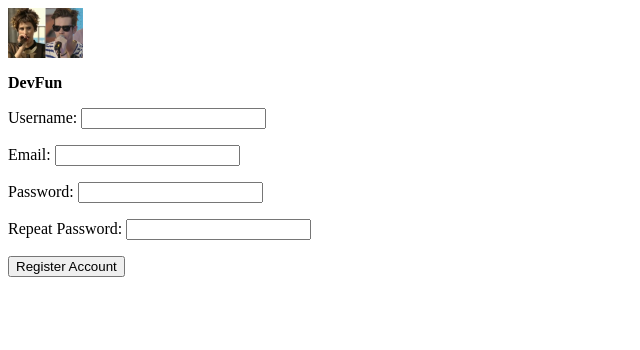
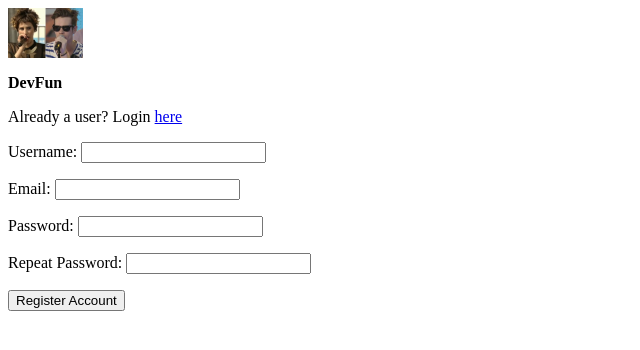
Before and after one commit to JamesDavidCarr/devfun, a Flask app: page /register in a window 1280 px wide. Shown: the top 350 px of the page, without its empty margins (0-640 px from the left). Run offline with Flask 2, Linux system fonts and the light colour scheme.

Commit message:
Moved around different view handlers and differentiated between login/register forms

```diff
--- a/devfun/__init__.py
+++ b/devfun/__init__.py
@@ -8,7 +8,7 @@ app.config.from_object('config')
 db = SQLAlchemy(app)
 
 lm = LoginManager()
-lm.login_view = "/register"
+lm.login_view = "/login"
 lm.init_app(app)
 
 from devfun import views, models
--- a/devfun/forms.py
+++ b/devfun/forms.py
@@ -1,8 +1,9 @@
 from flask.ext.wtf import Form
-from wtforms import Form, BooleanField, TextField, PasswordField
+from wtforms import BooleanField, TextField, PasswordField
 from wtforms.validators import DataRequired, Length, Required, EqualTo
+from .models import User
 
-class LoginForm(Form):
+class RegistrationForm(Form):
     username = TextField('Username', [Length(min=4, max=25)])
     email = TextField('Email Address', [Length(min=6, max=35)])
     password = PasswordField('New Password', [
@@ -10,3 +11,33 @@ class LoginForm(Form):
         EqualTo('confirm', message='Passwords must match')
     ])
     confirm = PasswordField('Repeat Password')
+
+    def __init__(self, *args, **kwargs):
+        Form.__init__(self, *args, **kwargs)
+        self.user = None
+
+
+class LoginForm(Form):
+    username = TextField('Username', [Length(min=4, max=25)])
+    password = PasswordField('New Password', [Required()])
+
+    def __init__(self, *args, **kwargs):
+        Form.__init__(self, *args, **kwargs)
+        self.user = None
+
+    def validate(self):
+        rv = Form.validate(self)
+        if not rv:
+            return False
+
+        user = User.query.filter_by(username=self.username.data).first()
+        if user is None:
+            self.username.errors.append('Unknown username')
+            return False
+
+        if not user.check_password(self.password.data):
+            self.password.errors.append('Invalid password')
+            return False
+
+        self.user = user
+        return True
--- a/devfun/templates/index.html
+++ b/devfun/templates/index.html
@@ -1,4 +1,4 @@
 {% extends "base.html" %}
 {% block content %}
-  {{ current_user.username }}
+  <a href="/register">Register here!</a>
 {% endblock %}
--- a/devfun/templates/register.html
+++ b/devfun/templates/register.html
@@ -1,5 +1,7 @@
 {% extends "base.html" %}
 {% block content %}
+  <p>Already a user? Login <a href="/login">here</a></p>
+
   <form action="" method="POST" name="register">
     {{ form.csrf_token }}
     <p>Username: {{ form.username }}</p>
--- a/devfun/views.py
+++ b/devfun/views.py
@@ -1,12 +1,11 @@
 from devfun import app, db, lm
 from flask import send_from_directory, render_template, request, flash, redirect, url_for, g
-from flask.ext.login import current_user, login_user, login_required
-from .forms import LoginForm
+from flask.ext.login import current_user, login_user, login_required, logout_user
+from .forms import RegistrationForm, LoginForm
 from .models import User
 
 @lm.user_loader
 def load_user(id):
-    print "Got here LOGLOGLOG"
     return User.query.get(id)
 
 @app.before_request
@@ -17,18 +16,41 @@ def before_request():
 def serve_static_file(filename):
     return send_from_directory(app.static_folder, filename)
 
+@app.errorhandler(404)
+def error_handler(error):
+    return render_template('404.html'), 404
+
+
 
 @app.route('/')
-@login_required
 def index():
     return render_template('index.html', title="DevFun home page!")
+
+
+@app.route('/login')
+def login():
+    if g.user is not None and g.user.is_authenticated:
+        return redirect(url_for('index'))
+    form = LoginForm()
+    if form.validate_on_submit():
+        flash(u'Successfully logged in as {}'.format(form.user.username))
+        session['user_id'] = form.user.id
+        return redirect(url_for('index'))
+    return render_template('login.html', form=form)
+
+
+@app.route('/logout')
+def logout():
+    logout_user()
+    return redirect(url_for('index'))
+
 
 @app.route('/register', methods=['GET', 'POST'])
 def register():
     if g.user is not None and g.user.is_authenticated:
         return redirect(url_for('index'))
-    form = LoginForm(request.form)
-    if request.method == 'POST' and form.validate():
+    form = RegistrationForm(request.form)
+    if request.method == 'POST' and form.validate_on_submit():
         user = User(form.username.data, form.email.data,
                   form.password.data)
         db.session.add(user)
@@ -39,8 +61,3 @@ def register():
         flash('Thanks for registering')
         return redirect(url_for('index'))
     return render_template('register.html', form=form, title="Register Account")
-
-
-@app.errorhandler(404)
-def error_handler(error):
-    return render_template('404.html'), 404
```
Also changed, not shown: devfun/templates/login.html (added, +12 -0 lines).
